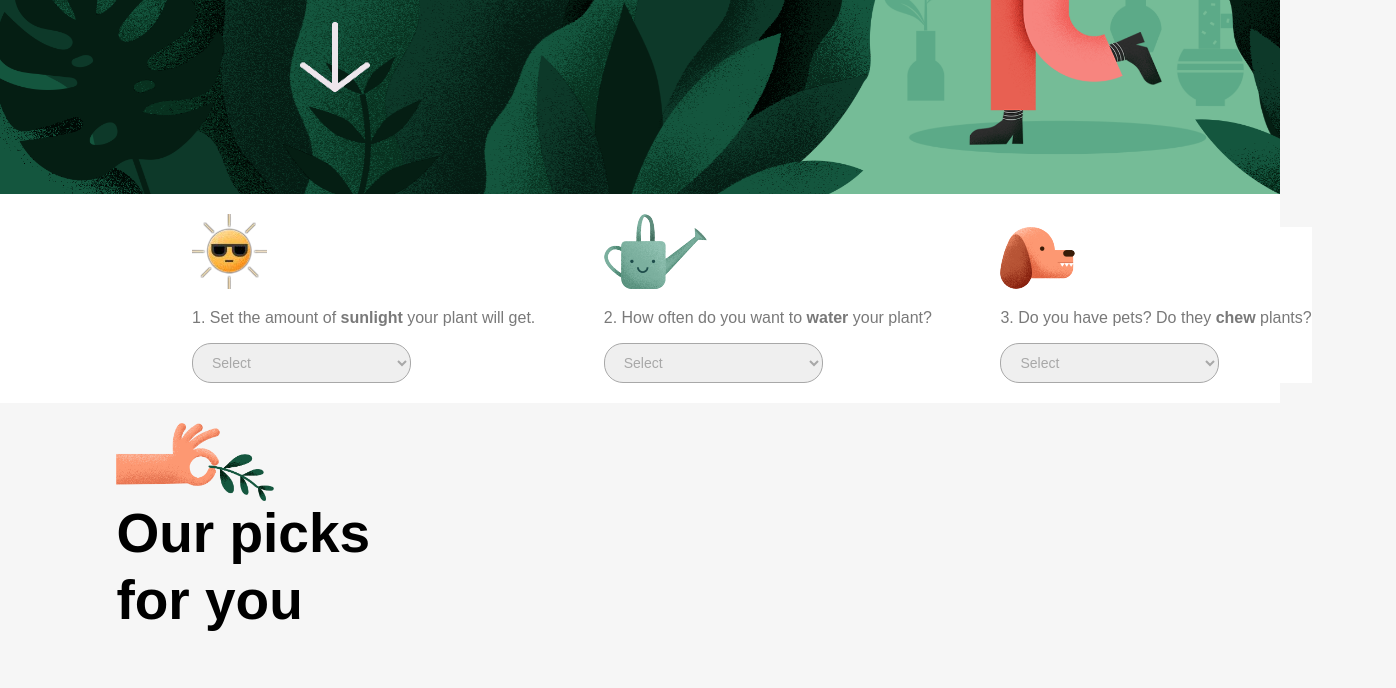
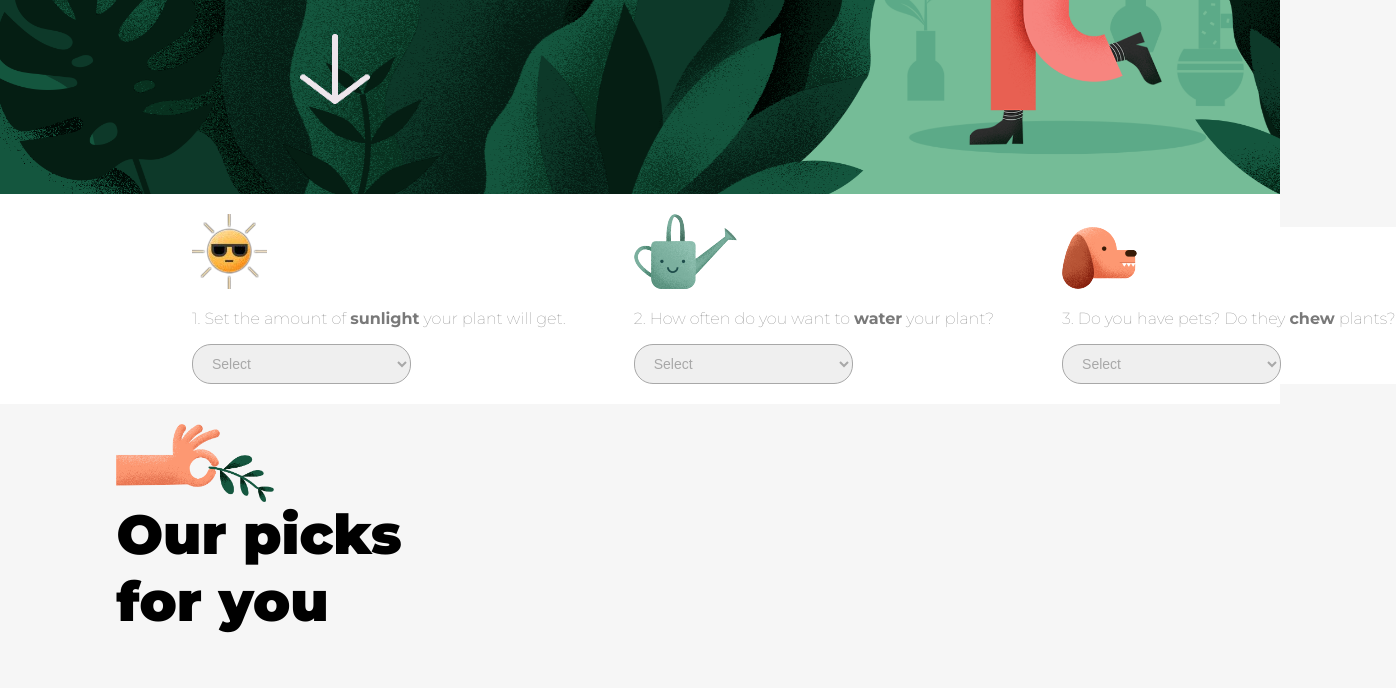
Before and after one commit to LuWroblewski/desafioTecnicoNext, a website: page index.html in a window 1280 px wide. Shown: the part 356-1044 px from the top of the page, 1396 px wide, since content can reach past the window. Drawn offline with Linux system fonts and the light colour scheme.

Commit message:
new commit

```diff
--- a/styles/style.scss
+++ b/styles/style.scss
@@ -1,5 +1,4 @@
-@import url("https://fonts.googleapis.com/css2?family=Bangers&display=swap");
-
+@import url('https://fonts.googleapis.com/css2?family=Montserrat:wght@100;700;800;900&display=swap');
 body {
   font-family: "Montserrat", sans-serif;
   font-style: normal;
```
Also changed, not shown: styles/style.css, 1 other file.
